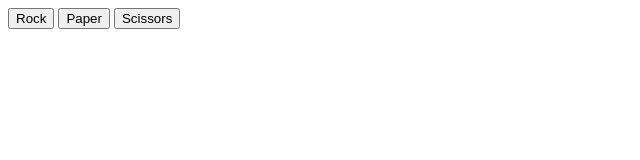
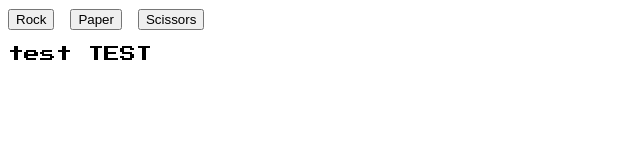
Before and after one commit to thebrianwong/odin-rock-paper-scissors, a plain HTML site: page index.html in a window 1280 px wide. Shown: the whole page, without its empty margins (0-640 px from the left). Drawn offline with Linux system fonts and the light colour scheme.

Commit message:
Fix link to stylesheet and add pixel font

```diff
--- a/index.html
+++ b/index.html
@@ -4,7 +4,10 @@
     <meta charset="UTF-8">
     <meta http-equiv="X-UA-Compatible" content="IE=edge">
     <meta name="viewport" content="width=device-width, initial-scale=1.0">
-    <link rel="stylesheet" src="style.css">
+    <link rel="stylesheet" href="style.css">
+    <link rel="preconnect" href="https://fonts.googleapis.com">
+    <link rel="preconnect" href="https://fonts.gstatic.com" crossorigin>
+    <link href="https://fonts.googleapis.com/css2?family=Press+Start+2P&display=swap" rel="stylesheet">
     <script src="script.js" defer></script>
     <title>Rock Paper Scissors</title>
 </head>
@@ -17,5 +20,6 @@
     <div class="player-points"></div>
     <div class="computer-points"></div>
     <div class="game-over"></div>
+    <p>test TEST</p>
 </body>
 </html>
--- a/style.css
+++ b/style.css
@@ -0,0 +1,3 @@
+body {
+    font-family: 'Press Start 2P', cursive;
+}
```
